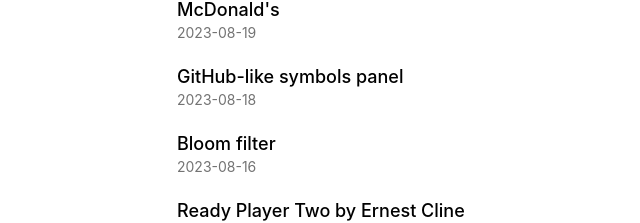
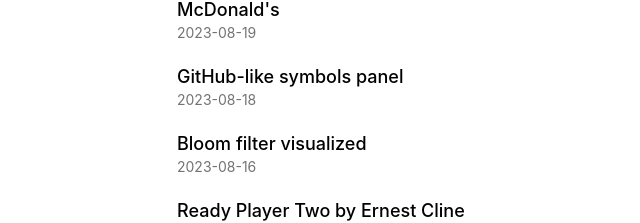
Before and after one commit to minho42/blog, a Next.js app: page / in a window 1280 px wide. Shown: the part 3155-3378 px from the top of the page, without its empty margins (143-783 px from the left). Built offline with nearby package versions, Linux system fonts and the light colour scheme.

Commit message:
bloom filter title

```diff
--- a/public/posts/bloom-filter/bloom-filter.tsx
+++ b/public/posts/bloom-filter/bloom-filter.tsx
@@ -144,10 +144,6 @@
 
   return (
     <div className="flex flex-col w-full space-y-3">
-      <div className="flex items-center gap-3">
-        <div className="text-3xl font-semibold">Bloom filter visualized</div>
-      </div>
-
       <div>
         <form onSubmit={(e) => handleInsert(e)} className="space-x-2">
           <label>
--- a/public/posts/bloom-filter/index.md
+++ b/public/posts/bloom-filter/index.md
@@ -1,5 +1,5 @@
 ---
-title: Bloom filter
+title: Bloom filter visualized
 date: "2023-08-16"
 ---
 
```
